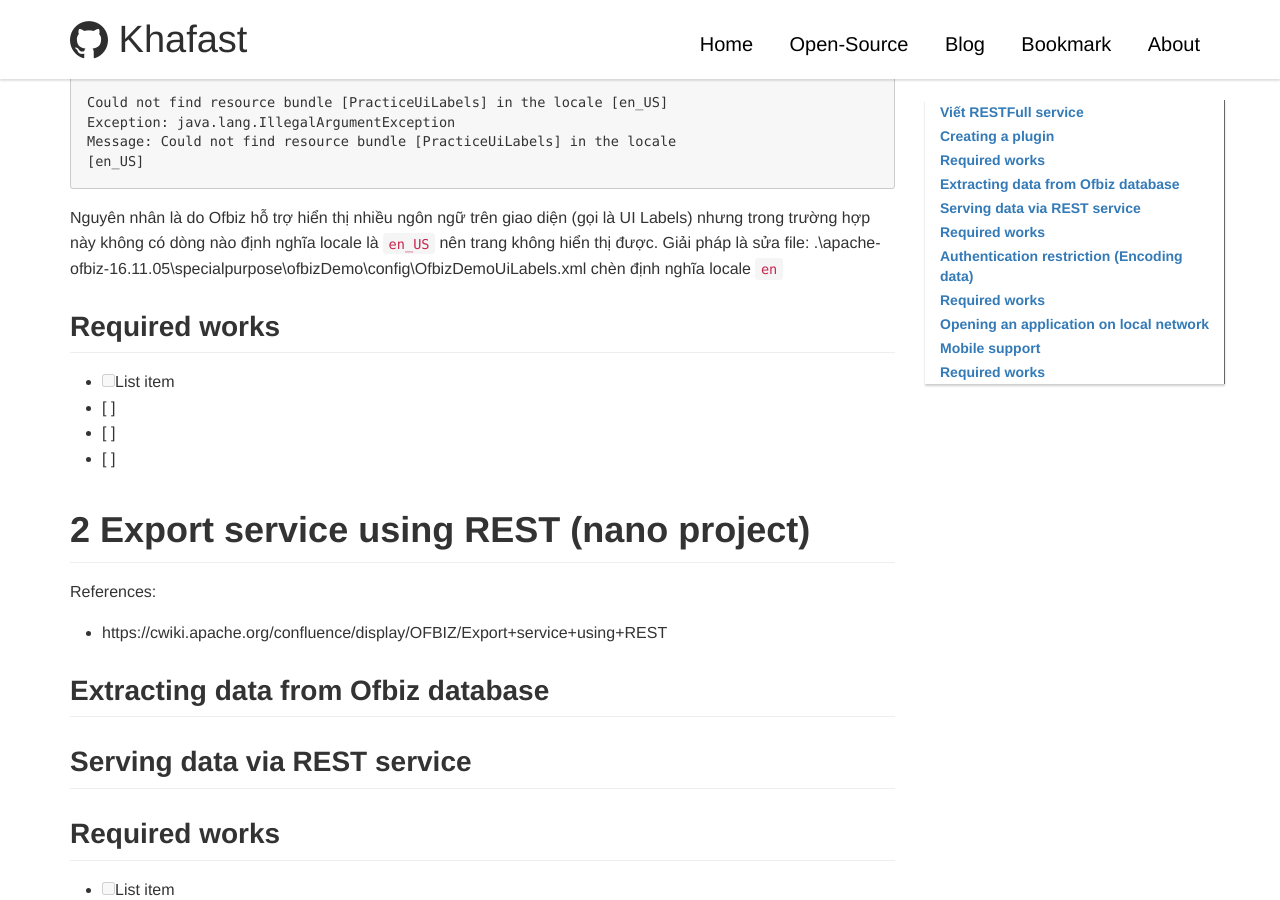
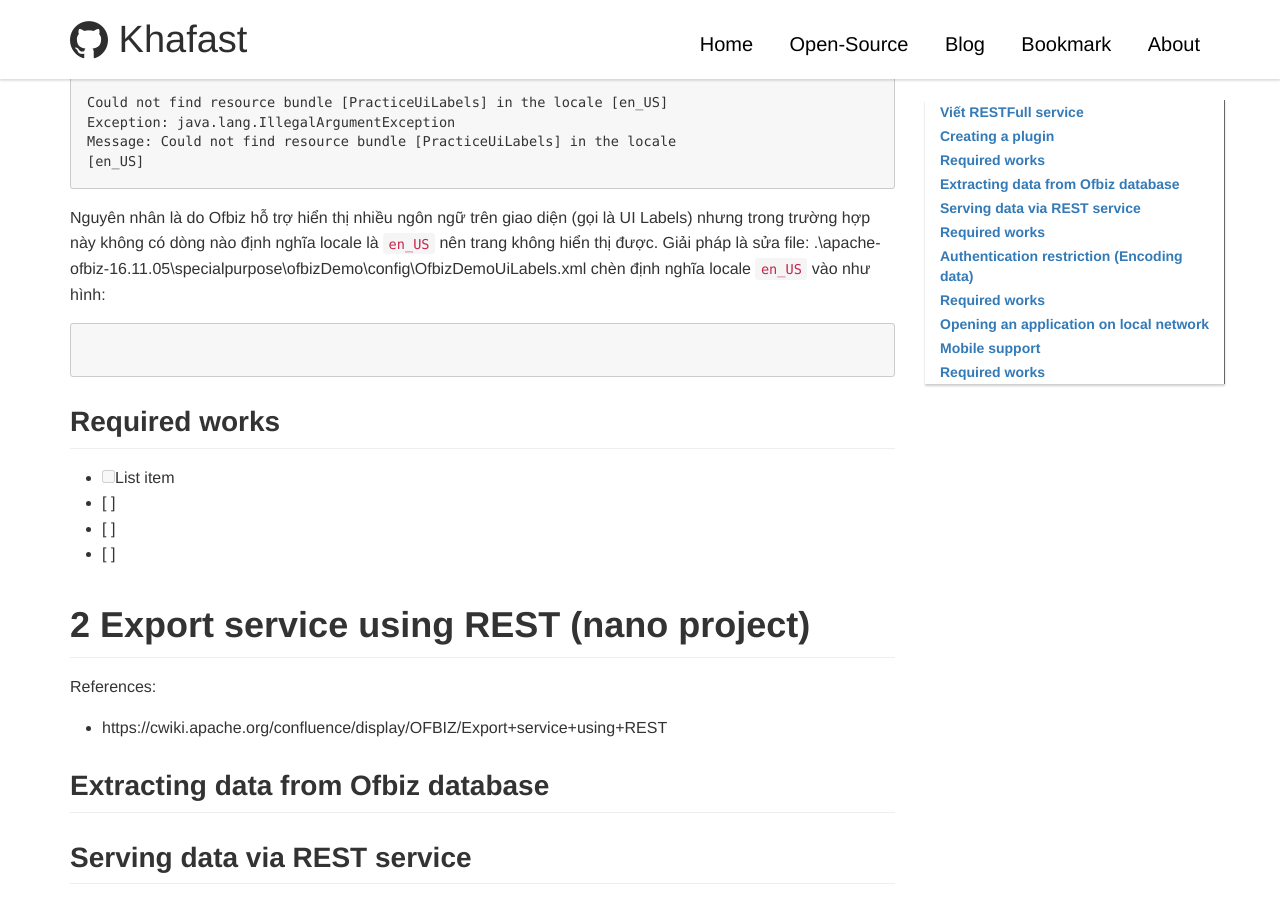
Before and after one commit to khafast/khafast.github.io, a Jekyll site: the page built from _posts/2018/2019-01-05-Apache-Ofbiz-overview.md, in a window 1280 px wide and 900 px high, scrolled down 1284 px. Built offline with Jekyll 4.4.1, drawn with Linux system fonts in a browser that asks for light colours; our own code applies the rules of GitHub Pages for plain Markdown files; comment, search, counter and statistics services are not loaded.

Commit message:
_posts/2018/2019-01-05-Apache-Ofbiz-overview.md updated from https://stackedit.io/

````diff
--- a/_posts/2018/2019-01-05-Apache-Ofbiz-overview.md
+++ b/_posts/2018/2019-01-05-Apache-Ofbiz-overview.md
@@ -43,7 +43,10 @@
 ```
 Nguyên nhân là do Ofbiz hỗ trợ hiển thị nhiều ngôn ngữ trên giao diện (gọi là UI Labels) nhưng trong trường hợp này không có dòng nào định nghĩa locale là `en_US` nên trang không hiển thị được.
 Giải pháp là sửa file: .\apache-ofbiz-16.11.05\specialpurpose\ofbizDemo\config\OfbizDemoUiLabels.xml
-chèn định nghĩa locale `en`
+chèn định nghĩa locale `en_US` vào như hình:
+```xml
+
+```
 
 
 ## Required works
````
Also changed, not shown: other parts of _posts/2018/2019-01-05-Apache-Ofbiz-overview.md (+1 -1 lines).
